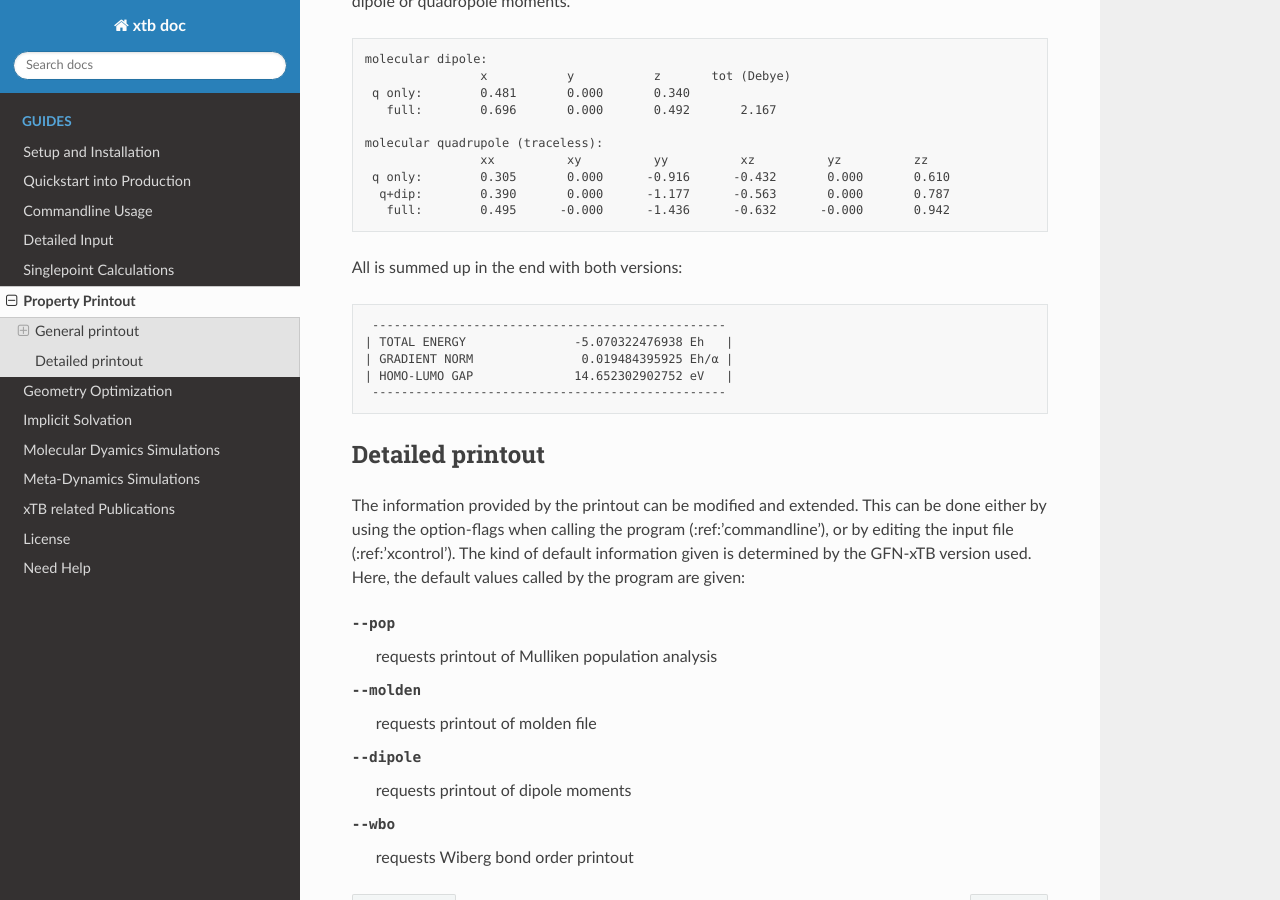
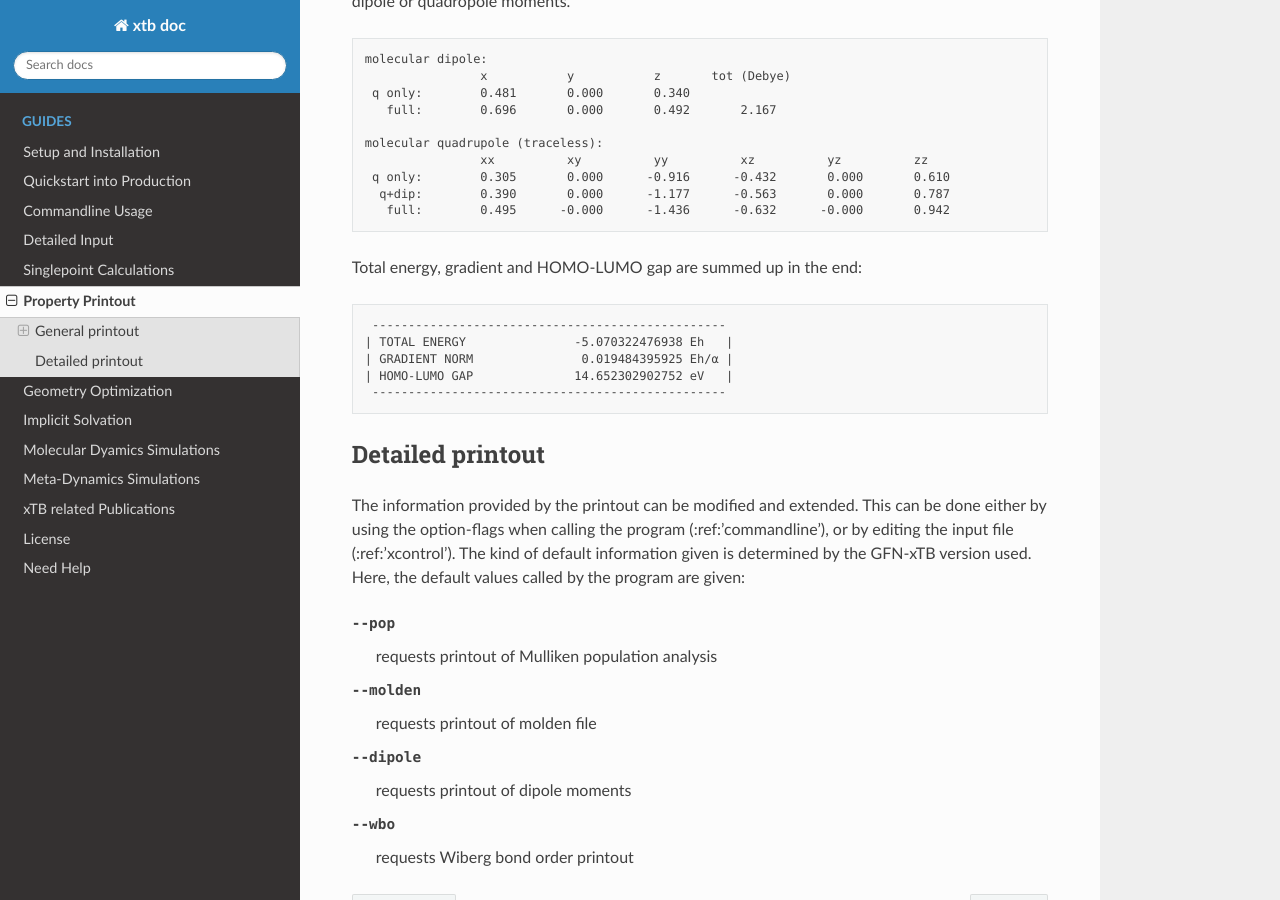
Before and after one commit to grimme-lab/xtb_docs, a Sphinx documentation site: the page built from source/properties.rst, in a window 1280 px wide and 900 px high, scrolled down 2202 px. Built offline with Sphinx 7.4.7 and the Read the Docs theme 2.0.0, drawn with Linux system fonts in a browser that asks for light colours.

Commit message:
Update properties.rst

```diff
--- a/source/properties.rst
+++ b/source/properties.rst
@@ -127,7 +127,7 @@ Molecular dipole and quadropole moments. The contributions are seperated into th
     full:        0.495      -0.000      -1.436      -0.632      -0.000       0.942
 
 
-All is summed up in the end with both versions:
+Total energy, gradient and  HOMO-LUMO gap are summed up in the end:
 
 .. code-block:: none
 
```
